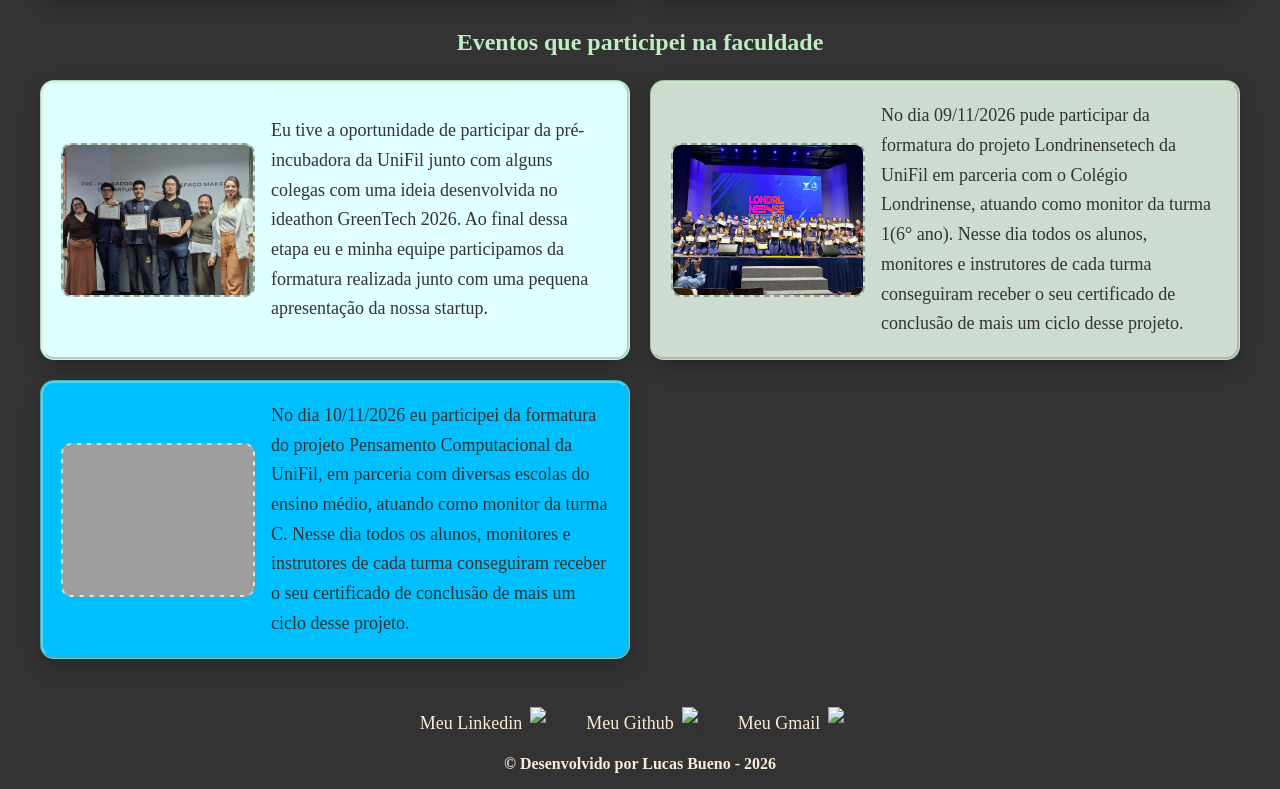
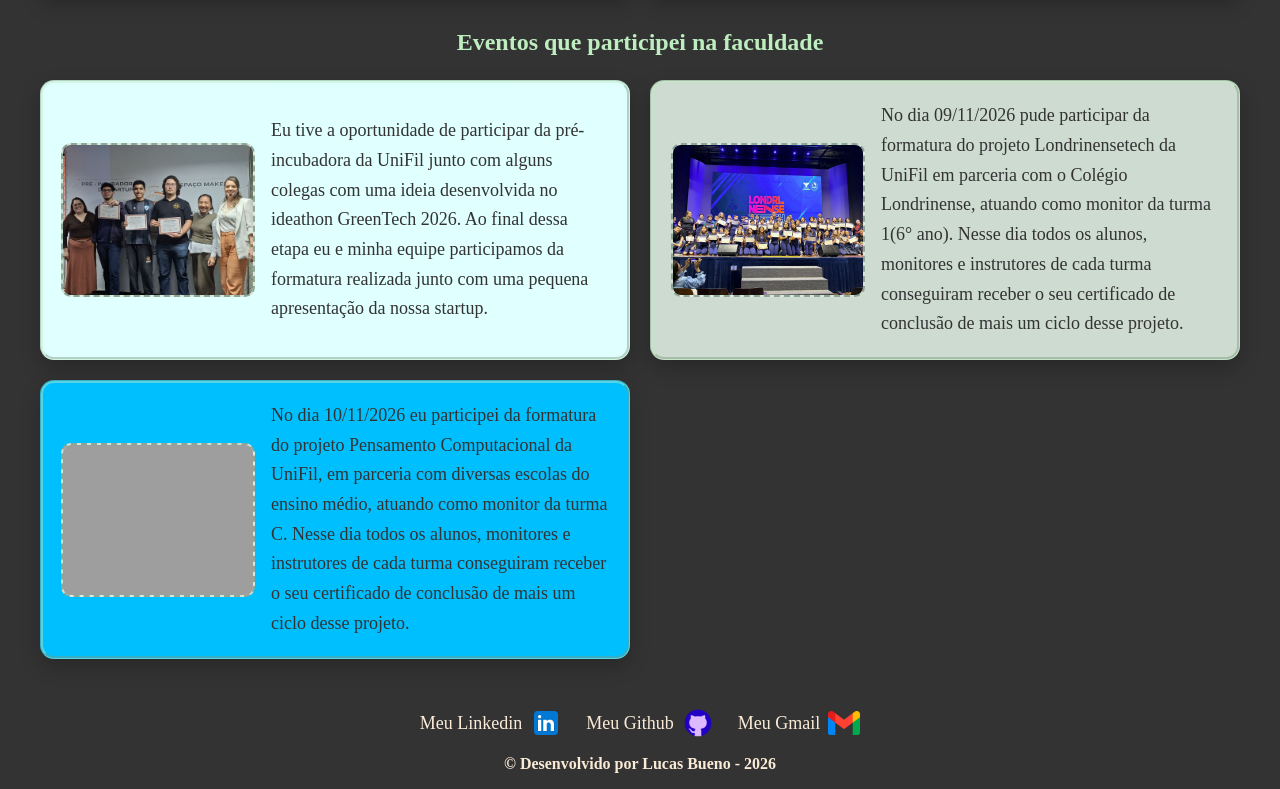
Before and after one commit to LucasBuenoVitorino/DesenvolvimentoWebTrabalhoFinal, a plain HTML site: page eventos.html in a window 1280 px wide. Shown: the part 559-1348 px from the top of the page. Drawn offline with Linux system fonts and the light colour scheme; the site is published under a folder, as on GitHub Pages, so addresses that start at the root find nothing; a web font is replaced by a local one.

Commit message:
Corrigindo os icones do footer

```diff
--- a/eventos.html
+++ b/eventos.html
@@ -101,20 +101,20 @@
             <p>Meu Linkedin</p>
             <a href="http://www.linkedin.com/in/lucas-bueno-a5a460362" target="_blank" rel="noopener noreferrer">
 
-                <img src="/img/linkedin.png" alt="Icone do linkedin">
+                <img src="img/linkedin.png" alt="Icone do linkedin">
             </a>
         </div>
         <div class="redes_sociais">
             <p>Meu Github</p>
             <a href="https://github.com/LucasBuenoVitorino" target="_blank" rel="noopener noreferrer">
-                <img src="/img/github.png" alt="Icone do github">
+                <img src="img/github.png" alt="Icone do github">
             </a>
         </div>
         <div class="redes_sociais">
             <p>Meu Gmail</p>
             <a href="https://mail.google.com/mail/?view=cm&fs=1&to=lucas.bueno.rodrigues034@gmail.com"
    target="_blank">
-                <img src="/img/gmail.png" alt="Icone do gmail">
+                <img src="img/gmail.png" alt="Icone do gmail">
             </a>
         </div>
         <h4>© Desenvolvido por Lucas Bueno - 2026</h4>
```
Also changed, not shown: index.html (+3 -3 lines), projetos.html (+3 -3 lines).
